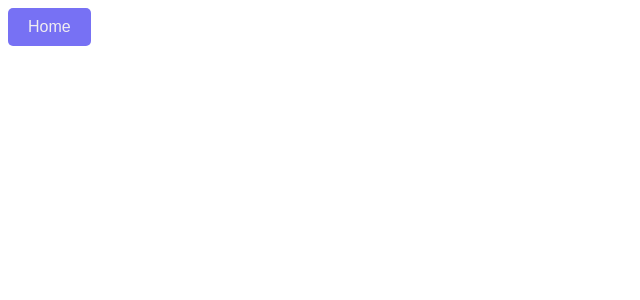
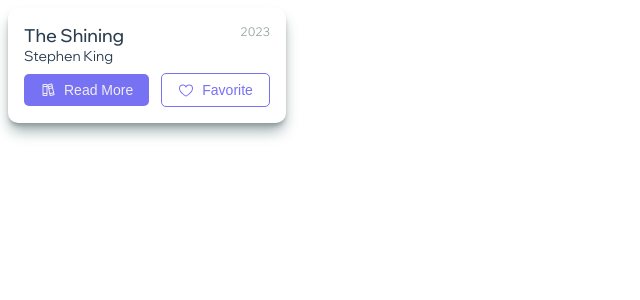
Before and after one commit to Reuben-Victoria/bento-assessment, a React (Vite) app: page / in a window 1280 px wide. Shown: the top 300 px of the page, without its empty margins (0-640 px from the left). Built offline with nearby package versions, Linux system fonts and the light colour scheme.

Commit message:
feat: style BookCard

```diff
--- a/src/App.tsx
+++ b/src/App.tsx
@@ -1,12 +1,10 @@
 import { useState } from "react";
-import { Button } from "./components";
+import { BookCard, Button } from "./components";
 import "./index.css";
 
 function App() {
   return (
-    <Button variant='primary' size='medium'>
-      <span>Home</span>
-    </Button>
+    <BookCard/>
   );
 }
 
--- a/src/components/index.ts
+++ b/src/components/index.ts
@@ -1 +1,2 @@
 export {default as Button} from "./Button"
+export {default as BookCard} from "./BookCard"
--- a/src/index.css
+++ b/src/index.css
@@ -1,3 +1,5 @@
-html{
-    font-size: 100%;
+@import url("https://fonts.googleapis.com/css2?family=Wix+Madefor+Display:wght@400..800&display=swap");
+html {
+  font-size: 100%;
+  font-family: "Wix Madefor Display", sans-serif;
 }
--- a/src/styles/_mixins.scss
+++ b/src/styles/_mixins.scss
@@ -0,0 +1,28 @@
+@mixin custom-box-shadow {
+  --tw-ring-offset-shadow: #{$tw-ring-offset-shadow};
+  --tw-ring-shadow: #{$tw-ring-shadow};
+  --tw-shadow: #{$tw-shadow};
+
+  box-shadow: var(--tw-ring-offset-shadow, 0 0 #0000),
+    var(--tw-ring-shadow, 0 0 #0000), var(--tw-shadow);
+}
+
+@mixin respond-to($breakpoint) {
+  @if $breakpoint == small {
+    @media (max-width: $breakpoint-small) {
+      @content;
+    }
+  } @else if $breakpoint == medium {
+    @media (max-width: $breakpoint-medium) {
+      @content;
+    }
+  } @else if $breakpoint == large {
+    @media (max-width: $breakpoint-large) {
+      @content;
+    }
+  } @else if $breakpoint == xlarge {
+    @media (max-width: $breakpoint-xlarge) {
+      @content;
+    }
+  }
+}
--- a/src/styles/_variables.scss
+++ b/src/styles/_variables.scss
@@ -18,3 +18,14 @@ $gray-dark: #95a5a6;
 $accent-color: #e74c3c;
 $accent-light: #f1948a;
 $accent-dark: #c0392b;
+
+//Box Shadow
+$tw-ring-offset-shadow: 0 0 $gray-dark;
+$tw-ring-shadow: 0 0 $gray-dark;
+$tw-shadow: 0 10px 15px -3px $gray-dark, 0 4px 6px -4px;
+
+//Breakpoint
+$breakpoint-small: 480px;
+$breakpoint-medium: 768px;
+$breakpoint-large: 1024px;
+$breakpoint-xlarge: 1200px;
--- a/src/styles/components/_button.scss
+++ b/src/styles/components/_button.scss
@@ -3,9 +3,11 @@
   flex-direction: row;
   align-items: center;
   justify-items: center;
-  row-gap: rem(0.25);
-  padding: rem(10) rem(20); /* Default padding */
+  gap: rem(8);
+  text-align: center;
+  padding: rem(10) rem(20);
   border: none;
+  margin: auto;
   border-radius: rem(5);
   font-size: rem(16);
   cursor: pointer;
@@ -67,4 +69,65 @@
     padding: rem(15) rem(30);
     font-size: rem(20);
   }
+
+  @include respond-to(small) {
+    font-size: rem(14);
+    padding: rem(8) rem(16);
+
+    &--small {
+      padding: rem(6) rem(12);
+      font-size: rem(12);
+    }
+
+    &--medium {
+      padding: rem(8) rem(16);
+      font-size: rem(14);
+    }
+
+    &--large {
+      padding: rem(10) rem(20);
+      font-size: rem(16);
+    }
+  }
+
+  @include respond-to(medium) {
+    font-size: rem(14);
+    padding: rem(10) rem(20);
+
+    &--small {
+      width: 100%;
+      padding: rem(8) rem(16);
+      font-size: rem(14);
+    }
+
+    &--medium {
+      padding: rem(10) rem(20); /* Same as default */
+      font-size: rem(16); /* Same as default */
+    }
+
+    &--large {
+      padding: rem(12) rem(24);
+      font-size: rem(18);
+    }
+  }
+
+  @include respond-to(large) {
+    font-size: rem(16);
+    padding: rem(12) rem(24);
+
+    &--small {
+      padding: rem(10) rem(20);
+      font-size: rem(16);
+    }
+
+    &--medium {
+      padding: rem(12) rem(24);
+      font-size: rem(18);
+    }
+
+    &--large {
+      padding: rem(14) rem(28);
+      font-size: rem(20);
+    }
+  }
 }
--- /dev/null
+++ b/src/styles/components/_card.scss
@@ -0,0 +1,103 @@
+.card {
+  @include custom-box-shadow;
+  background-color: $white;
+  display: grid;
+  grid-template-columns: minmax(200px, 1fr);
+  width: fit-content;
+  gap: rem(8);
+  border-radius: rem(10);
+  padding: rem(16);
+  margin: 0;
+  cursor: pointer;
+  transition: scale 0.3s ease;
+
+  &:hover {
+    scale: 1.05;
+    cursor: pointer;
+  }
+
+  @include respond-to(small) {
+    .card {
+      grid-template-columns: 1fr;
+      padding: rem(8);
+    }
+    .card-title {
+      font-size: rem(16);
+    }
+    .card-author {
+      font-size: rem(12);
+    }
+  }
+
+  &-details {
+    display: flex;
+    justify-content: space-between;
+    align-items: start;
+
+    &-book {
+      display: grid;
+      grid-template-columns: 1;
+      column-gap: rem(12);
+    }
+    &-year {
+      margin: 0;
+      color: $gray-dark;
+      font-size: rem(12);
+    }
+  }
+
+  &-title {
+    font-size: rem(18);
+    color: $primary-dark;
+    font-weight: 500;
+    margin: 0;
+  }
+
+  &-author {
+    font-size: rem(14);
+    color: $primary-dark;
+    font-weight: 400;
+    margin: 0;
+  }
+
+  &-actions {
+    display: flex;
+    flex-direction: row;
+    align-items: center;
+    gap: rem(12);
+  }
+
+  .icon-card {
+    font-size: rem(16);
+    font-weight: 500;
+  }
+
+  //   @include respond-to(medium) {
+  //     .card {
+  //       grid-template-columns: repeat(auto-fill, minmax(150px, 1fr));
+  //       padding: rem(12);
+  //     }
+  //     .card-title {
+  //       font-size: rem(17);
+  //     }
+  //     .card-author {
+  //       font-size: rem(13);
+  //     }
+  //     .card-actions {
+  //       justify-content: space-between;
+  //     }
+  //   }
+
+  //   @include respond-to(large) {
+  //     .card {
+  //       grid-template-columns: repeat(auto-fill, minmax(180px, 1fr));
+  //       padding: rem(14);
+  //     }
+  //     .card-title {
+  //       font-size: rem(18);
+  //     }
+  //     .card-author {
+  //       font-size: rem(14);
+  //     }
+  //   }
+}
--- a/src/styles/main.scss
+++ b/src/styles/main.scss
@@ -1,4 +1,6 @@
 @import "functions";
 @import "variables";
+@import "mixins";
 
 @import "components/button";
+@import "components/card"
```
